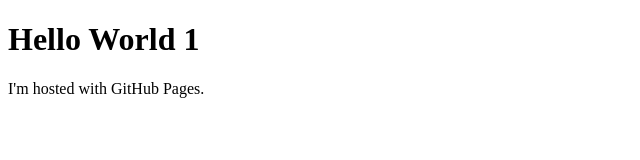
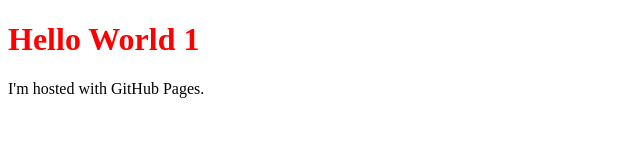
Before and after one commit to srinukanta/srinukanta.github.io, a plain HTML site: page index.html in a window 1280 px wide. Shown: the whole page, without its empty margins (0-640 px from the left). Drawn offline with Linux system fonts and the light colour scheme.

Commit message:
CSS changes

```diff
--- /dev/null
+++ b/css/index.css
@@ -0,0 +1,3 @@
+h1 {
+  color: red;
+}
--- a/index.html
+++ b/index.html
@@ -1,5 +1,8 @@
 <!DOCTYPE html>
 <html>
+  <head>
+    <link rel="stylesheet" href="css/index.css">
+  </head>
   <body>
     <h1>Hello World 1</h1>
     <p>I'm hosted with GitHub Pages.</p>
```
